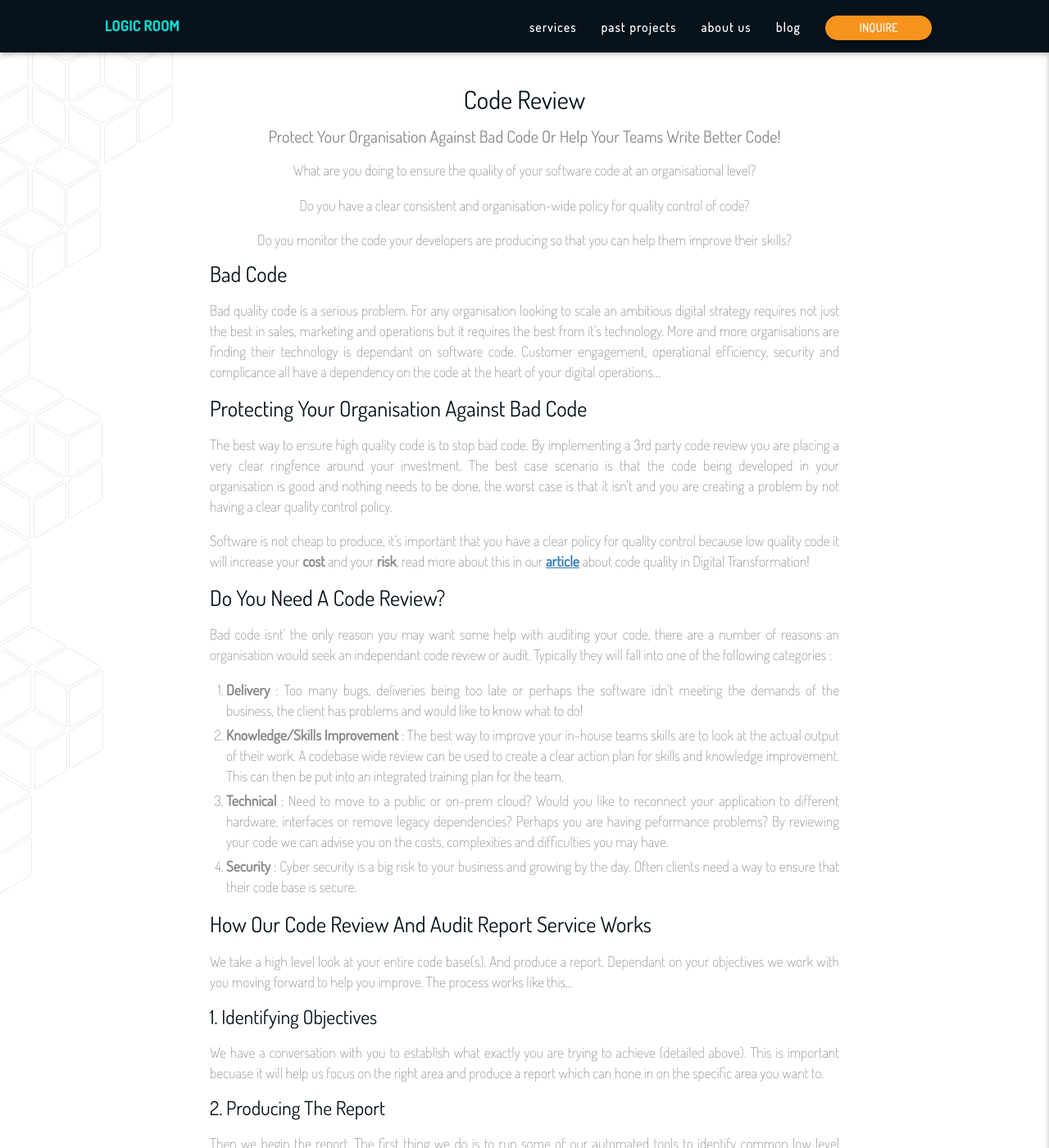
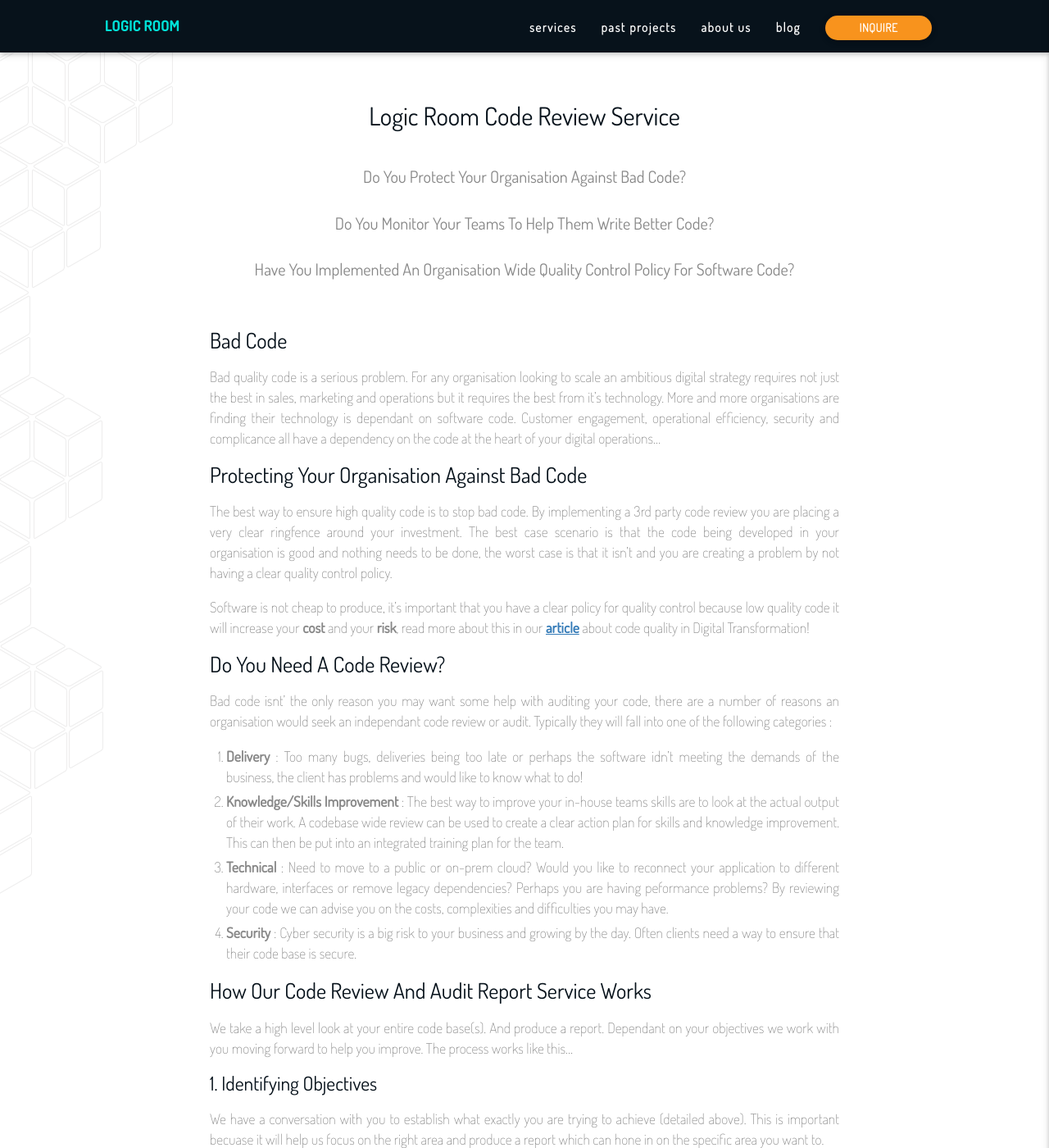
Before and after one commit to peterheard01/logic-room, a Jekyll site: the page built from services/code-review/index.html, in a window 1280 px wide and 1400 px high. Shown: the whole window at 82% size. Built offline with Jekyll 4.4.1, drawn with Linux system fonts in a browser that asks for light colours.

```diff
--- a/_sass/4-main-pages/_code_reviews_legacy.scss
+++ b/_sass/4-main-pages/_code_reviews_legacy.scss
@@ -31,6 +31,7 @@
 
   #code-reviews-legacy {
 
+    .code-reviews-legacy {
       .hug-bottom {
         position: absolute;
         bottom: 0px;
@@ -39,6 +40,9 @@
       .box {
         height: 700px !important;
       }
+    }
+
+
 
   }
 
--- a/services/code-review/index.html
+++ b/services/code-review/index.html
@@ -5,26 +5,29 @@
 <section id="code-reviews-legacy" class="cubes-bg">
 
 
-  <!--<div markdown="1">-->
-    <!--My text with **markdown** syntax-->
-  <!--</div>-->
-
-
-
   <div class="wrapper code-review">
 
     <br>
+    <br>
 
-    <h1 class="title  center">Code Review</h1>
+    <h1 class="title  center">Logic Room Code Review Service</h1>
 
-    <h5 class="center text-grey">Protect your organisation against bad code or help your teams write better code!</h5>
+    <br>
 
-    <div class="questions">
-      <p>What are you doing to ensure the quality of your software code at an organisational level?</p>
-      <p>Do you have a clear consistent and organisation-wide policy for quality control of code?</p>
-      <p>Do you monitor the code your developers are producing so that you can help them improve their skills?</p>
-    </div>
+    <h5 class="center text-grey">Do you protect your organisation against bad code?</h5>
 
+    <br>
+
+    <h5 class="center text-grey">Do you Monitor your teams to help them write better code?</h5>
+
+    <br>
+
+    <h5 class="center text-grey">Have you implemented an organisation wide quality control policy for software code?</h5>
+
+    <br>
+
+
+    <br>
 
     {% markdown bad-code.md %}
 
```
Also changed, not shown: _posts/the-cost-of-poor-quality-code/2017-01-02-the-cost-of-poor-quality-code.md (added, +104 -0 lines), services/code-reviews-legacy-modernisation/index.html (+0 -27 lines), _posts/the-cost-of-poor-quality-code/images/1_image.png (added), _posts/the-cost-of-poor-quality-code/images/2_image.png (added). Lines whose indentation alone changed are shown as unchanged.
